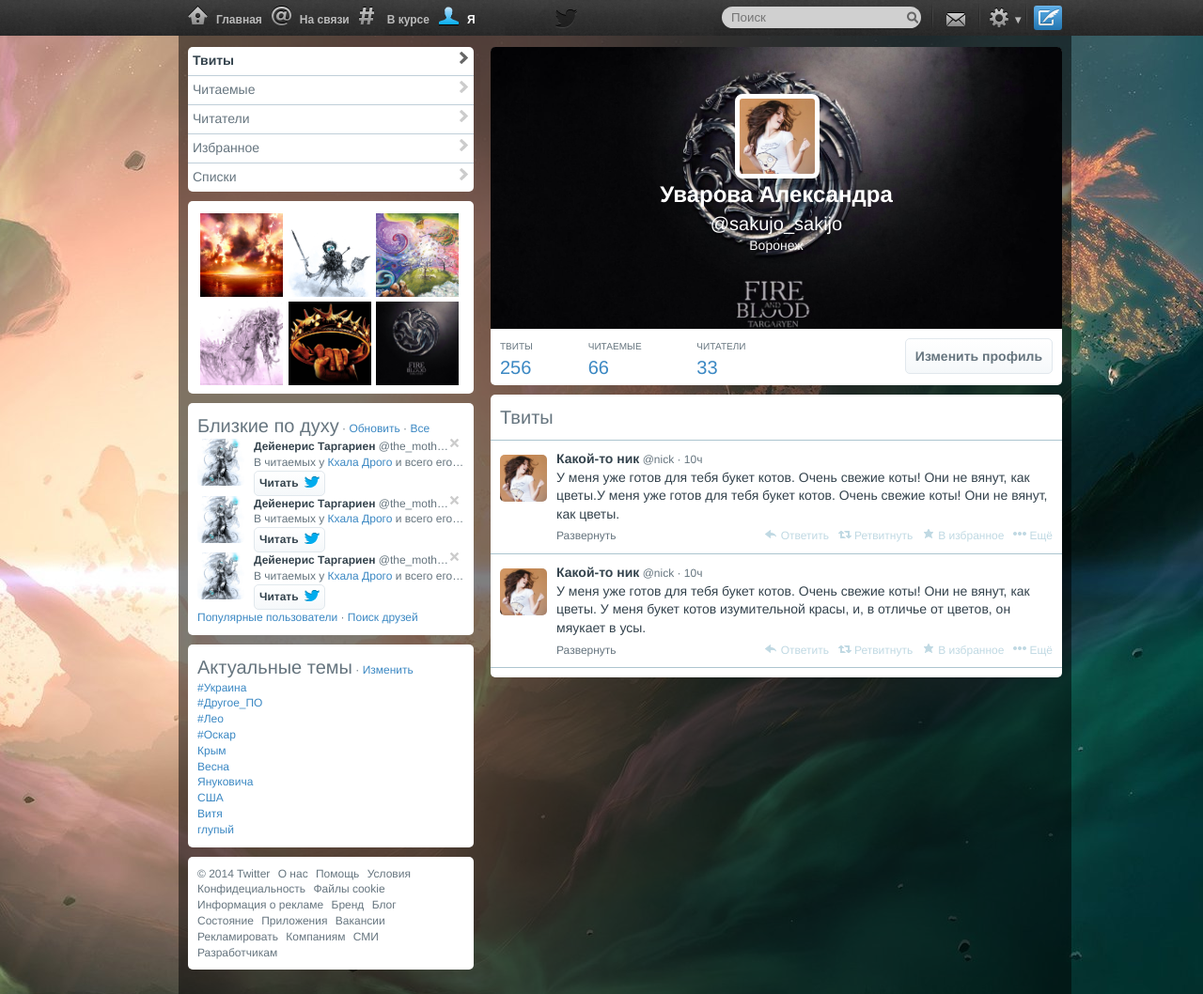
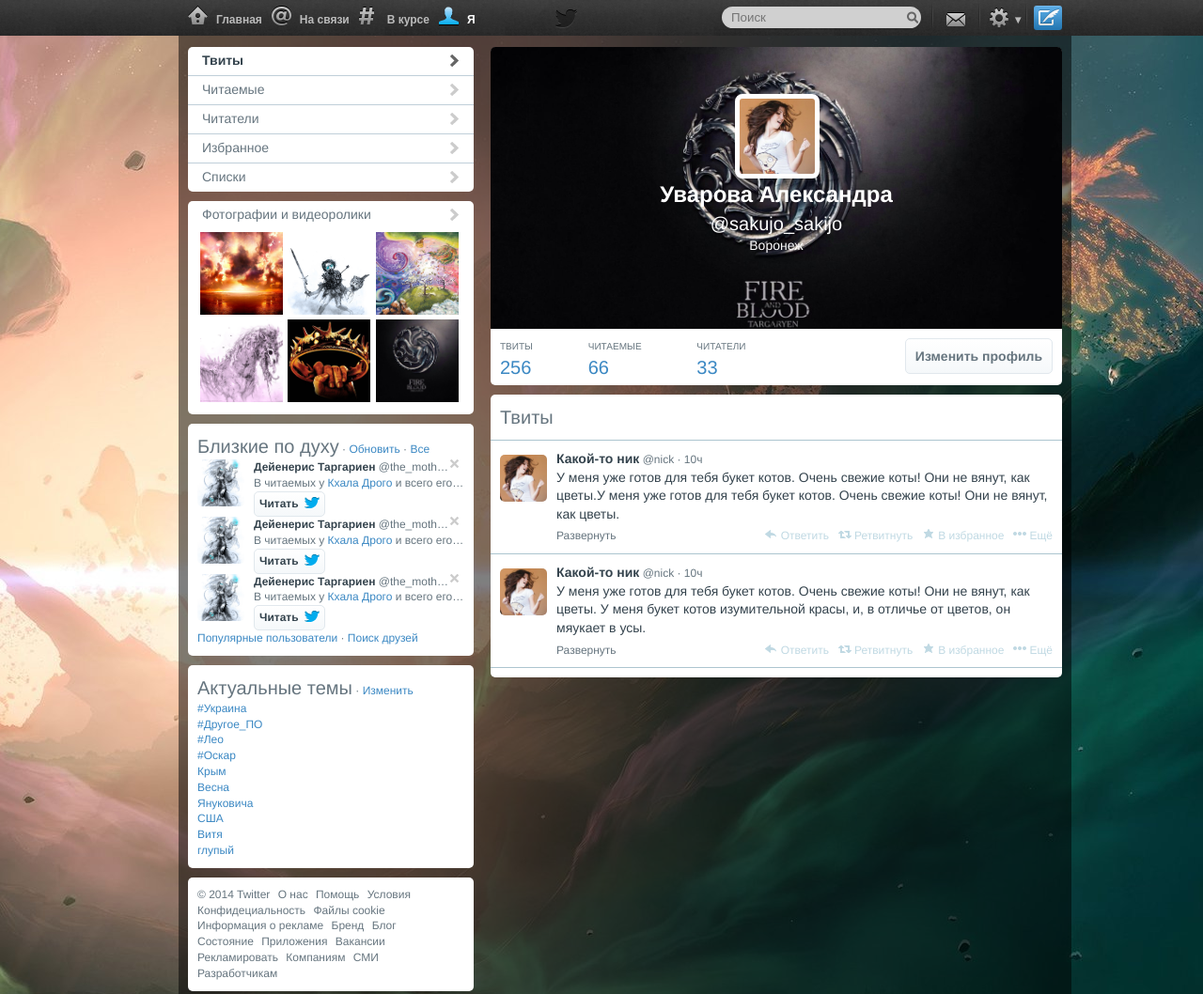
Before and after one commit to Unlogical/MyLilBird, a plain HTML site: page index.html in a window 1280 px wide. Shown: the top 1058 px of the page at 94% size. Drawn offline with Linux system fonts and the light colour scheme.

Commit message:
добавлена строка в фотографии и видеоролики и сделаны отступы в вертикальном меню

```diff
--- a/index.html
+++ b/index.html
@@ -34,20 +34,21 @@
       <div class="content centered">
         <div class="contentleft">
           <ul class="verticalmenu">
-            <li class="chosenli"><a href="#">Твиты<span class="arrowpic pic"></span></a></li>
-            <li><a href="#">Читаемые<span class="arrowpic pic"></span></a></li>
-            <li><a href="#">Читатели<span class="arrowpic pic"></span></a></li>
-            <li><a href="#">Избранное<span class="arrowpic pic"></span></a></li>
-            <li><a href="#">Списки<span class="arrowpic pic"></span></a></li>
+            <li class="chosenli"><a href="#"><span class="text">Твиты</span><span class="arrowpic pic"></span></a></li>
+            <li><a href="#"><span class="text">Читаемые</span><span class="arrowpic pic"></span></a></li>
+            <li><a href="#"><span class="text">Читатели</span><span class="arrowpic pic"></span></a></li>
+            <li><a href="#"><span class="text">Избранное</span><span class="arrowpic pic"></span></a></li>
+            <li><a href="#"><span class="text">Списки</span><span class="arrowpic pic"></span></a></li>
           </ul>
-          <div class="photos">
-            <a href="#" class="photo photo1"></a>
-            <a href="#" class="photo photo2"></a>
-            <a href="#" class="photo photo3"></a>
-            <a href="#" class="photo photo4"></a>
-            <a href="#" class="photo photo5"></a>
-            <a href="#" class="photo photo6"></a>
-          </div>
+          <ul class="photos">
+            <li><a href="#">Фотографии и видеоролики<span class="arrowpic pic"></span></a></li>
+            <li><a href="#" class="photo photo1"></a> </li>
+            <li><a href="#" class="photo photo2"></a></li>
+            <li><a href="#" class="photo photo3"></a></li>
+            <li><a href="#" class="photo photo4"></a></li>
+            <li><a href="#" class="photo photo5"></a></li>
+            <li><a href="#" class="photo photo6"></a></li>
+          </ul>
           <div class="recommended">
             <span class="header">Близкие по духу</span> ·
             <a class="link" href="#" >Обновить</a> ·
--- a/style.css
+++ b/style.css
@@ -173,7 +173,7 @@ li {
 }
 
 /*ЛЕВОЕ ВЕРХНЕЕ МЕНЮ*/
-.verticalmenu {
+.verticalmenu, .photos {
    height: 100%;
    font-size: 14px;
    padding: 0px;
@@ -181,8 +181,12 @@ li {
 
 .verticalmenu li {
   margin: 0px;
-  padding: 0px;
+  padding:0 5 px;
   border-bottom: 1px solid rgb(192,207,217);
+}
+
+.photos li {
+  padding: 0 10px;
 }
 
 .verticalmenu li:last-child {
@@ -194,7 +198,8 @@ li {
   font-weight: bold;
 }
 
-.verticalmenu a{
+.verticalmenu a,
+.photos li:first-child a{
   text-decoration: none;
   color: rgb(102,117,127);
   display: block;
@@ -203,7 +208,8 @@ li {
   padding: 5px;
 }
 
-.verticalmenu li:hover {
+.verticalmenu li:hover,
+.photos li:first-child:hover {
   background-color: rgb(248,248,248);
 }
 
@@ -211,18 +217,24 @@ li {
   color: rgb(52,67,77);
 }
 
-.verticalmenu li:last-child:hover, .verticalmenu li:first-child:hover {
+.verticalmenu li:last-child:hover,
+.verticalmenu li:first-child:hover {
   border-radius: 5px;
+}
+
+.verticalmenu .text {
+  margin-left: 10px;
 }
 
 /*КАРТИНКИ*/
 .photos {
-  height: 185px;
+   overflow:hidden;
+   padding-bottom: 10px;
 }
 
 .photo {
-  height: 48%;
-  width: 31%;
+  height: 88px;
+  width: 88px;
   display: block;
   float: left;
   margin: 1%;
@@ -588,17 +600,21 @@ li {
 
 .arrowpic {
   float: right;
-  height: 14px;
+  height: 20px;
   width: 20px;
-  background-position: 0px -140px;
+  background-position: 0px -137px;
+}
+
+.verticalmenu .arrowpic {
+  margin-right: 10px;
 }
 
 *:hover > .arrowpic {
-  background-position: 0px -160px;
+  background-position: 0px -157px;
 }
 
 .verticalmenu .chosenli .arrowpic {
-  background-position: 0px -160px;
+  background-position: 0px -157px;
 }
 
  .avatar {
```
